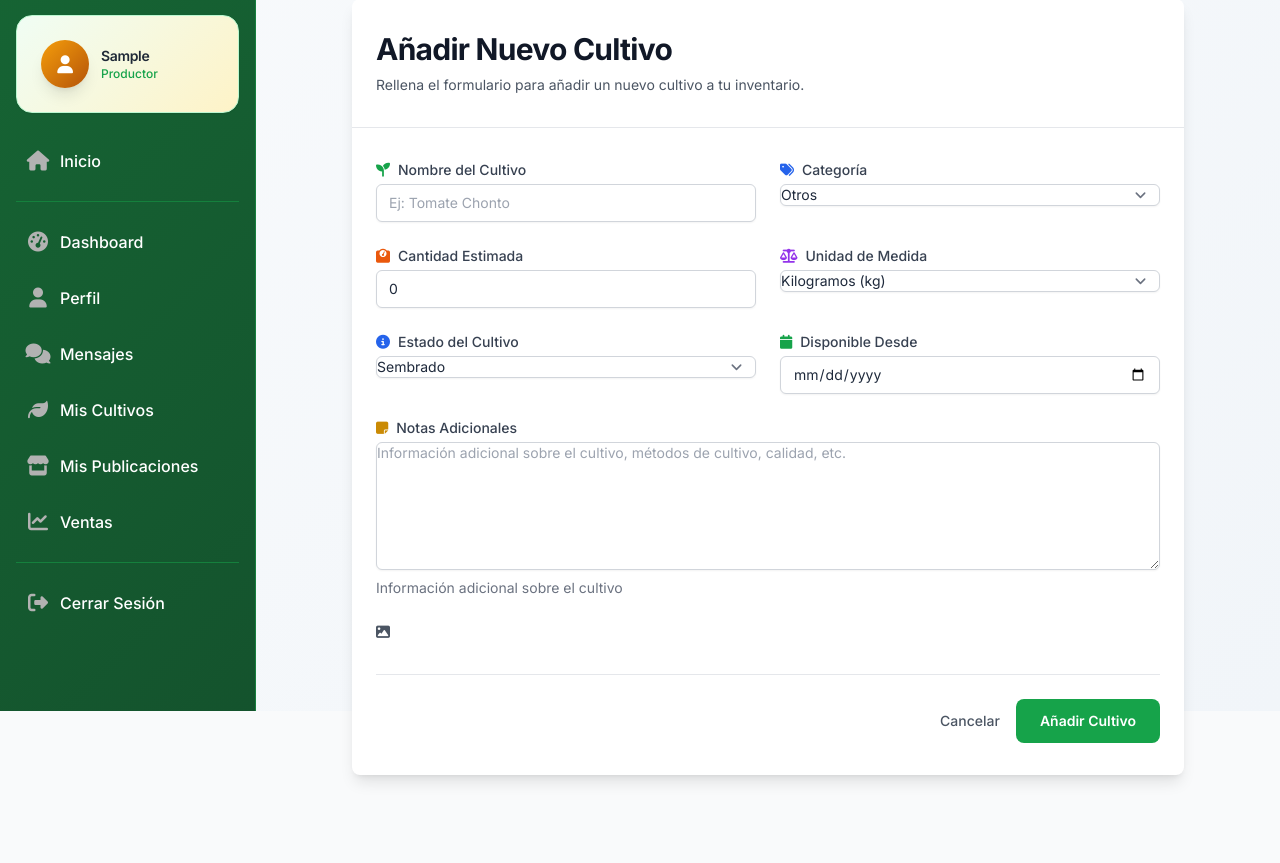
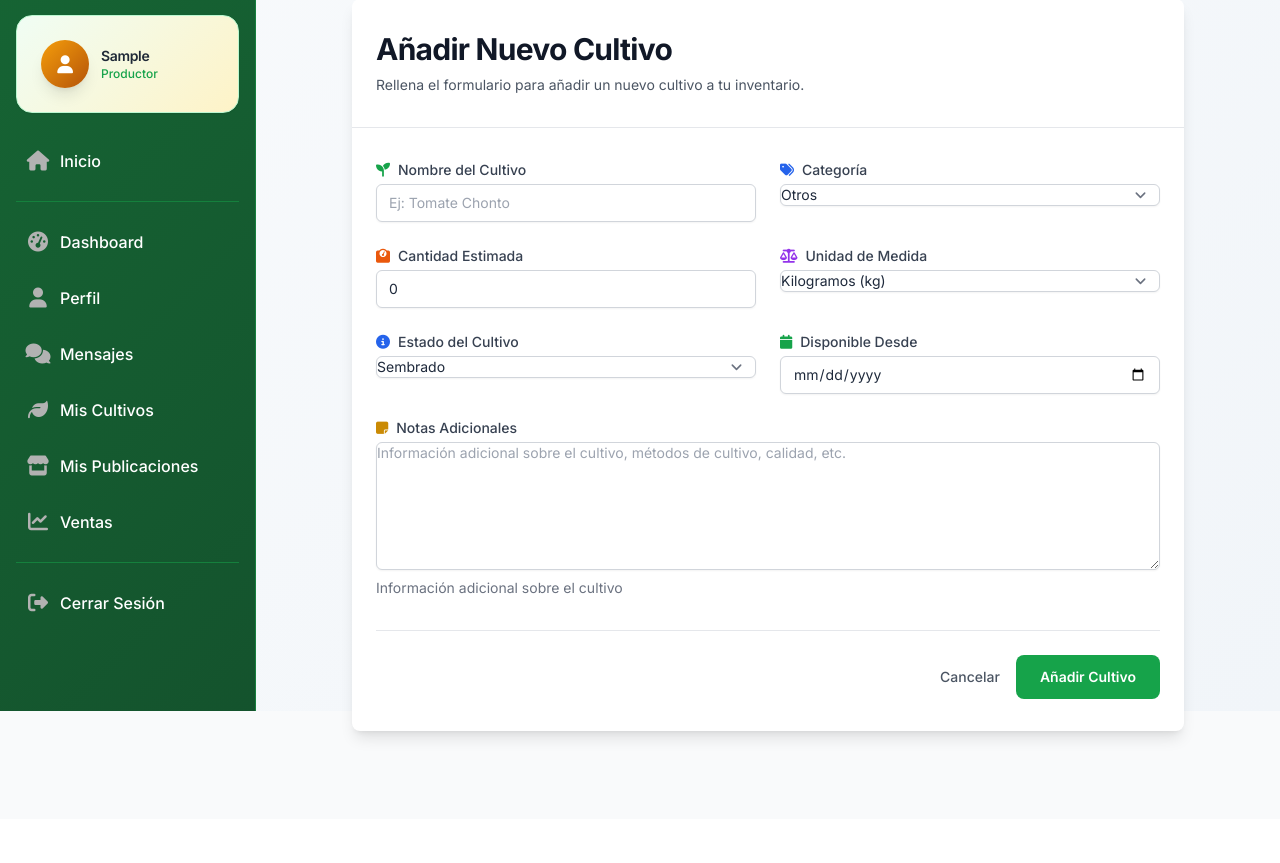
Before and after one commit to Itemt/AgroConnect, a Django app: page /inventory/crop/add/ in a window 1280 px wide. Shown: the part 89-952 px from the top of the page. After the commit the page ends 832 px from the top, so only its background shows below. Run offline with Django 4.2, Linux system fonts and the light colour scheme; a user stored in the database is signed in; tables that the repository leaves empty hold one stand-in row (values such as "Sample post"); some libraries are stand-ins or nearby versions.

Commit message:
Eliminar campo de imagen del formulario de cultivos

```diff
--- a/templates/inventory/crop_form.html
+++ b/templates/inventory/crop_form.html
@@ -11,7 +11,7 @@
         </div>
 
         <div class="border-t border-gray-200 px-6 py-8">
-            <form method="post" enctype="multipart/form-data">
+            <form method="post">
                 {% csrf_token %}
                 <div class="space-y-6">
                     <!-- Nombre y Categoria -->
@@ -113,27 +113,11 @@
                         <p class="mt-2 text-sm text-red-600">{{ error }}</p>
                         {% endfor %}
                     </div>
-
-                    <!-- Imagen -->
-                    <div class="field-wrapper">
-                        <label for="{{ form.imagen.id_for_label }}" class="block text-sm font-medium text-gray-700">
-                            <i class="fas fa-image text-gray-600 mr-2"></i>{{ form.imagen.label }}
-                        </label>
-                        <div class="mt-1">
-                            {{ form.imagen }}
-                        </div>
-                        {% if form.imagen.help_text %}
-                        <p class="mt-2 text-sm text-gray-500">{{ form.imagen.help_text }}</p>
-                        {% endif %}
-                        {% for error in form.imagen.errors %}
-                        <p class="mt-2 text-sm text-red-600">{{ error }}</p>
-                        {% endfor %}
-                    </div>
                 </div>
 
                 <div class="mt-8 pt-6 border-t border-gray-200 flex justify-end items-center space-x-4">
                     <a href="{% url 'crop_list' %}" class="text-sm font-medium text-gray-600 hover:text-gray-800">Cancelar</a>
-                    <button type="submit" class="bg-primary-600 text-white px-6 py-3 rounded-lg hover:bg-primary-700 transition-colors font-semibold text-sm" onclick="return confirm('¿Estás seguro de que quieres guardar este cultivo?')">
+                    <button type="submit" class="bg-primary-600 text-white px-6 py-3 rounded-lg hover:bg-primary-700 transition-colors font-semibold text-sm">
                         {% if form.instance.pk %}Guardar Cambios{% else %}Añadir Cultivo{% endif %}
                     </button>
                 </div>
```
